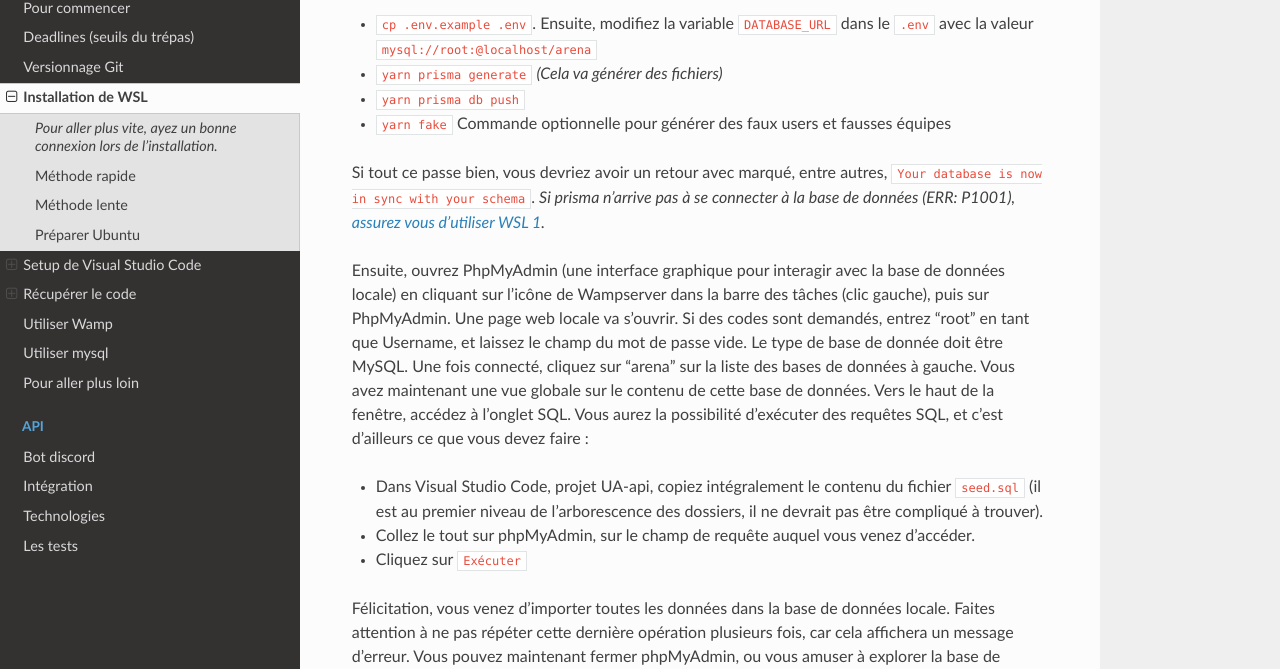
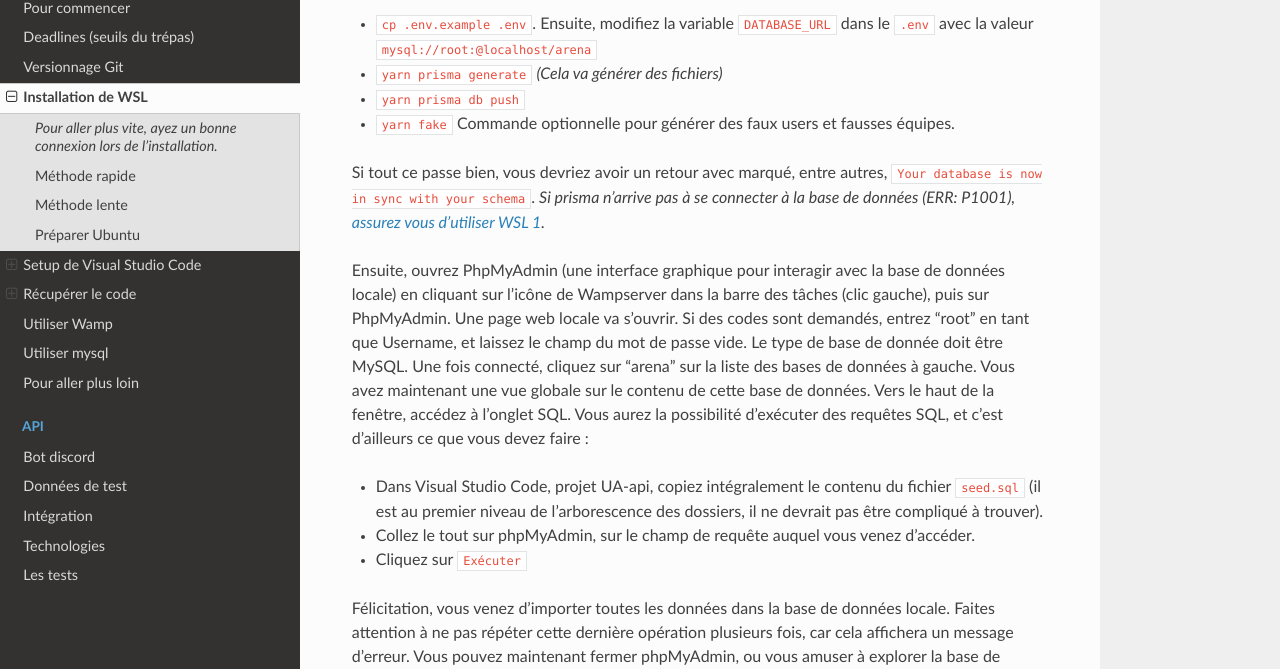
Before and after one commit to ungdev/UA-api, a Sphinx documentation site: the page built from docs/doc_general/installation.md, in a window 1280 px wide and 900 px high, scrolled down 3798 px. Shown: the part 144-813 px from the top of the window. Built offline with Sphinx 7.4.7 and the Read the Docs theme 2.0.0, drawn with Linux system fonts in a browser that asks for light colours.

```diff
--- a/docs/doc_general/installation.md
+++ b/docs/doc_general/installation.md
@@ -112,7 +112,7 @@ Depuis le terminal Ubuntu, dans le dossier du projet "UA API" que vous avez obte
 - `cp .env.example .env`. Ensuite, modifiez la variable `DATABASE_URL` dans le `.env` avec la valeur `mysql://root:@localhost/arena`
 - `yarn prisma generate` _(Cela va générer des fichiers)_
 - `yarn prisma db push`
-- `yarn fake` Commande optionnelle pour générer des faux users et fausses équipes
+- `yarn fake` Commande optionnelle pour générer des faux users et fausses équipes.
 
 Si tout ce passe bien, vous devriez avoir un retour avec marqué, entre autres, `Your database is now in sync with your schema`.
 _Si prisma n'arrive pas à se connecter à la base de données (ERR: P1001), [assurez vous d'utiliser WSL 1](#méthode-rapide)._
```
Also changed, not shown: docs/doc_api/fake.md (added, +5 -0 lines), 2 other files.
